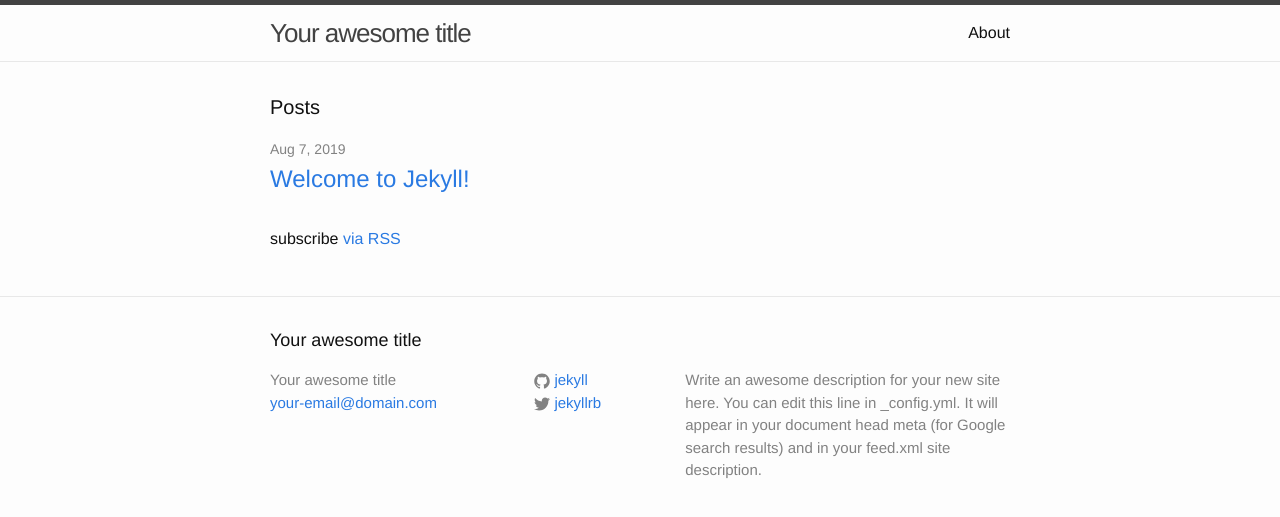
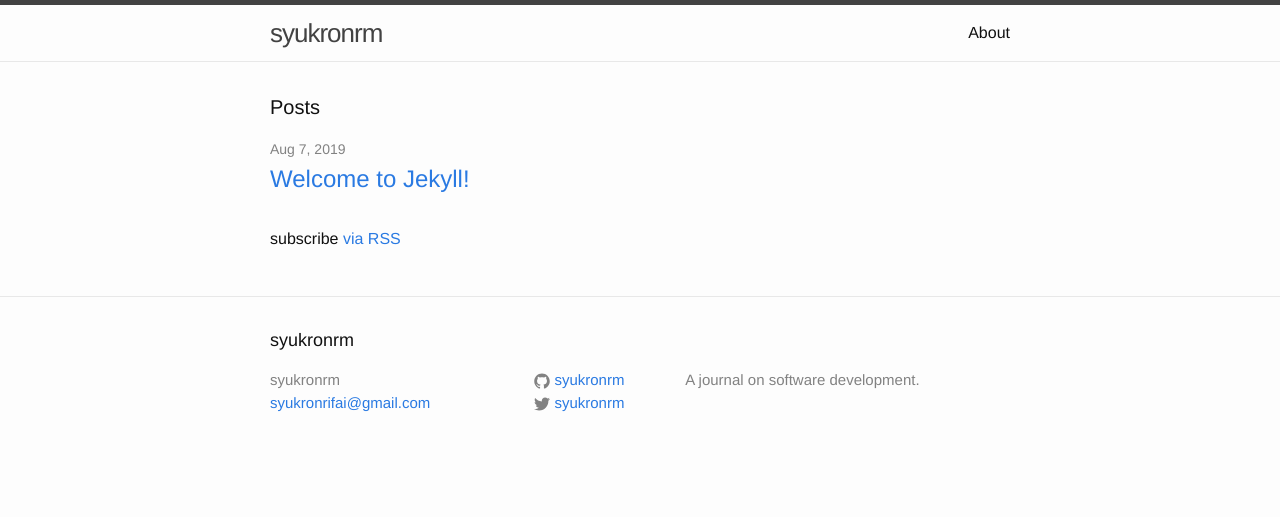
Before and after one commit to syukronrm/syukronrm.github.io, a Jekyll site: the page built from index.html, in a window 1280 px wide. Shown: the top 517 px of the page. Built offline with Jekyll 4.4.1, drawn with Linux system fonts in a browser that asks for light colours.

Commit message:
site config

```diff
--- a/_config.yml
+++ b/_config.yml
@@ -6,16 +6,14 @@
 # 'jekyll serve'. If you change this file, please restart the server process.
 
 # Site settings
-title: Your awesome title
-email: your-email@domain.com
+title: syukronrm
+email: syukronrifai@gmail.com
 description: > # this means to ignore newlines until "baseurl:"
-  Write an awesome description for your new site here. You can edit this
-  line in _config.yml. It will appear in your document head meta (for
-  Google search results) and in your feed.xml site description.
+  A journal on software development.
 baseurl: "" # the subpath of your site, e.g. /blog
-url: "http://yourdomain.com" # the base hostname & protocol for your site
-twitter_username: jekyllrb
-github_username:  jekyll
+url: "http://syukronrm.github.com" # the base hostname & protocol for your site
+twitter_username: syukronrm
+github_username:  syukronrm
 
 # Build settings
 markdown: kramdown
```
